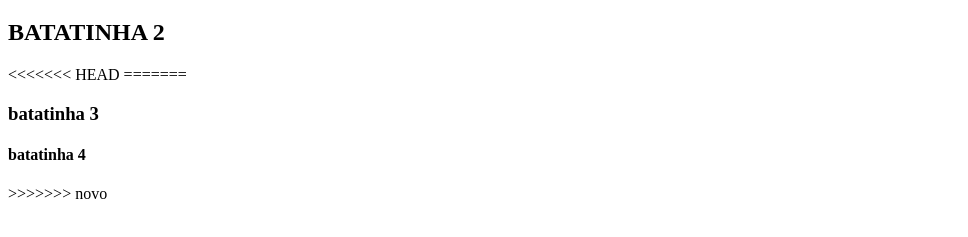
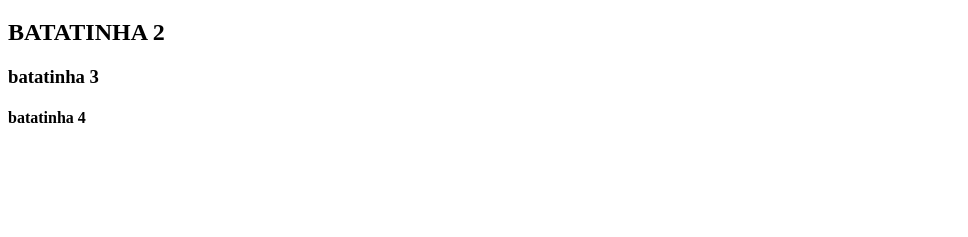
Before and after one commit to sealove20/projetofinalweb1, a plain HTML site: page index.html in a window 1280 px wide. Shown: the part 61-298 px from the top of the page, without its empty margins (0-968 px from the left). Drawn offline with Linux system fonts and the light colour scheme.

Commit message:
mudei nada

```diff
--- a/index.html
+++ b/index.html
@@ -10,11 +10,8 @@
 
       <h1>BATATINHA QUANDO NASCE SE ESPARRAMA PELO CHÃO</h1>
       <h2>BATATINHA 2</h2>
-<<<<<<< HEAD
-=======
       <h3>batatinha 3</h3>
       <h4>batatinha 4</h4>
->>>>>>> novo
    <script type="text/javascript" src="assets/js/script.js"></script>
    </body>
 </html>
```
